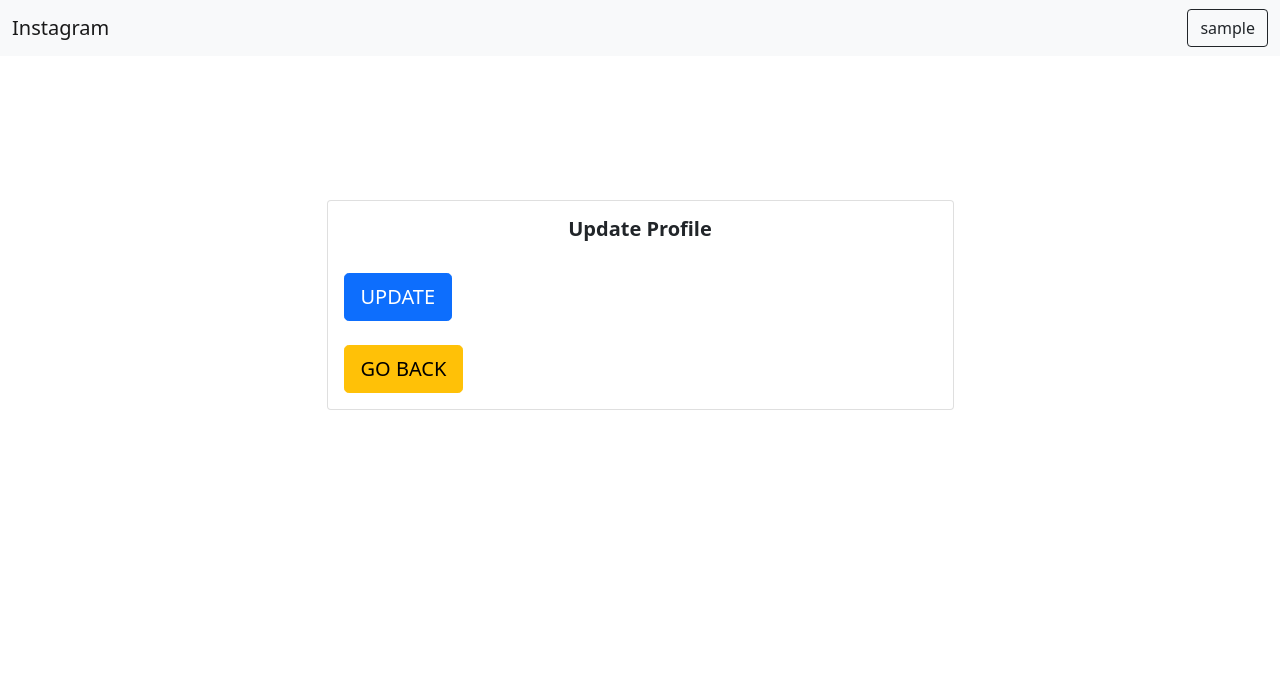
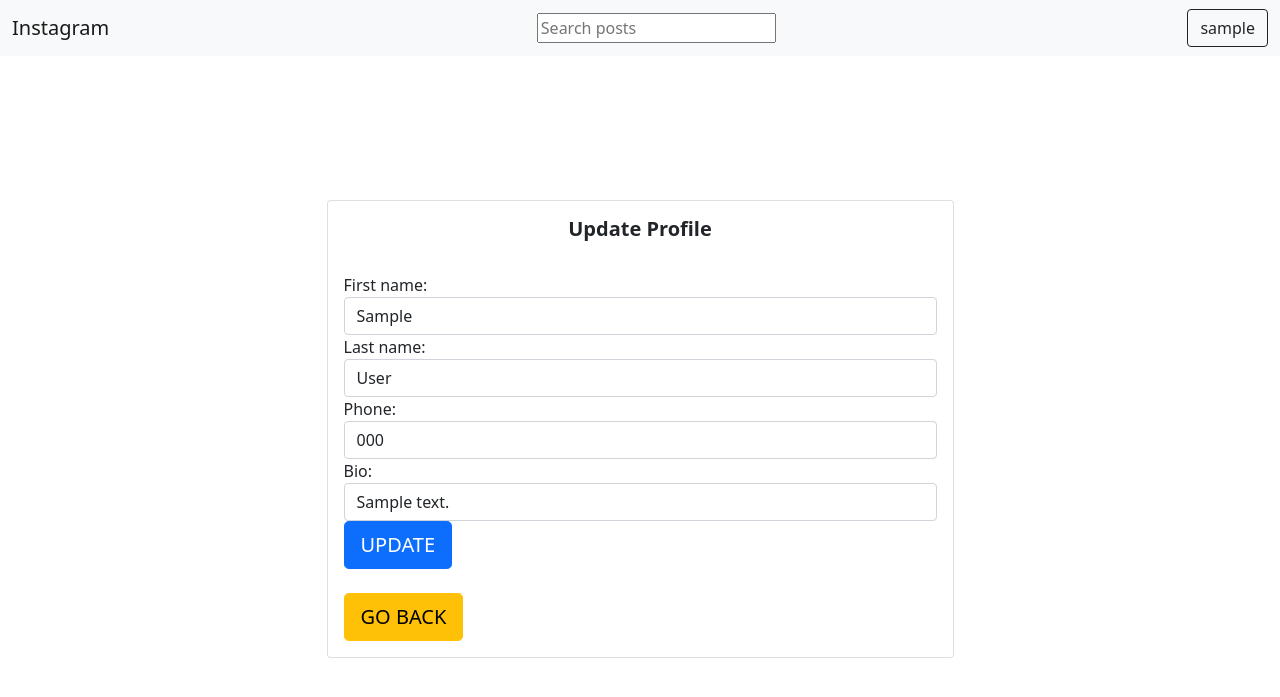
Before and after one commit to askatanarbaev/askat_ripozit, a Django app: page /my_profile/edit_profile/ in a window 1280 px wide. Shown: the top 697 px of the page. Run offline with Django 3.2, Linux system fonts and the light colour scheme; a user stored in the database is signed in; tables that the repository leaves empty hold one stand-in row (values such as "Sample post"); some libraries are stand-ins or nearby versions.

Commit message:
edit profile

```diff
--- a/insta/views.py
+++ b/insta/views.py
@@ -86,14 +86,14 @@ def edit_profile(request):
 			return redirect('my_profile')
 	else:
 		p_form = CreateProfileForm(instance=request.user.profile)
-	return render(request, 'edit_profile.html', locals())
-
+	return render(request, 'edit_profile.html', {'form': p_form})
 
 
 class PostUpdateView(LoginRequiredMixin, UserPassesTestMixin, UpdateView):
 	model = Post
 	fields = ['description', 'image']
 	template_name = 'update_post.html'
+	context_object_name = 'post'
 
 	def form_valid(self, form):
 		form.instance.username = self.request.user
--- a/templates/base.html
+++ b/templates/base.html
@@ -17,7 +17,7 @@
   <nav class="navbar navbar-light bg-light">
   <div class="container-fluid">
     <a class="navbar-brand" href="{% url 'home' %}">Instagram</a>
-
+ <input type="text" placeholder="Search posts" />
       <a href="{% url 'my_profile' %}" class="btn btn-outline-dark">{{ user }}</a>
   </div>
 </nav>
--- a/templates/edit_profile.html
+++ b/templates/edit_profile.html
@@ -12,11 +12,11 @@
       <div class="card card-signin my-5">
         <div class="card-body">
           <h5 class="card-title text-center"><b>Update Profile</b></h5>
-          <form class="form-signin" method="POST" enctype="multipart/form-data">
+          <form class="form-signin" method="POST" enctype="multipart/form-data" id="post-form">
             {% csrf_token %}
             <fieldset class="form-group">
               <br />
-              {{ form.as_p }}
+              {% include 'includes/form.html' %}
             </fieldset>
             <div class="form-group">
               <button
--- a/templates/profile.html
+++ b/templates/profile.html
@@ -39,7 +39,7 @@
   {% for img in user_posts %}
   {% if img.created_by == user %}
   <div class="card" style="width: 18rem;">
-  <img src="{{ img.image.url }}" class="card-img-top" alt="...">
+  <img src="{{ img.image.url }}" class="card-img-top" width="100" height="100" alt="...">
   <div class="card-body">
     <p class="card-text">{{img.description}}</p>
   </div>
```
